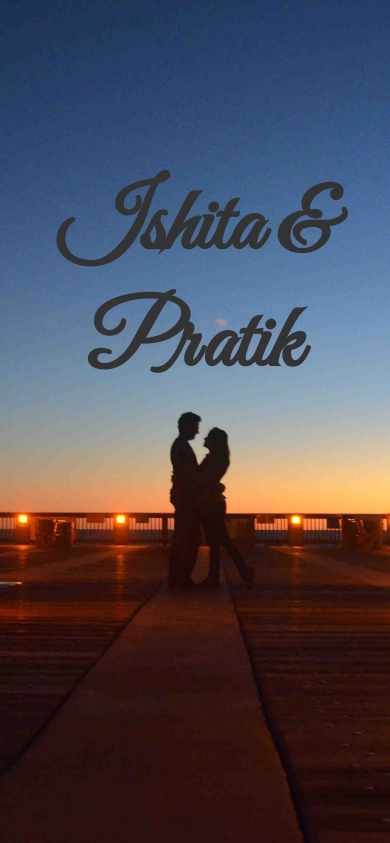
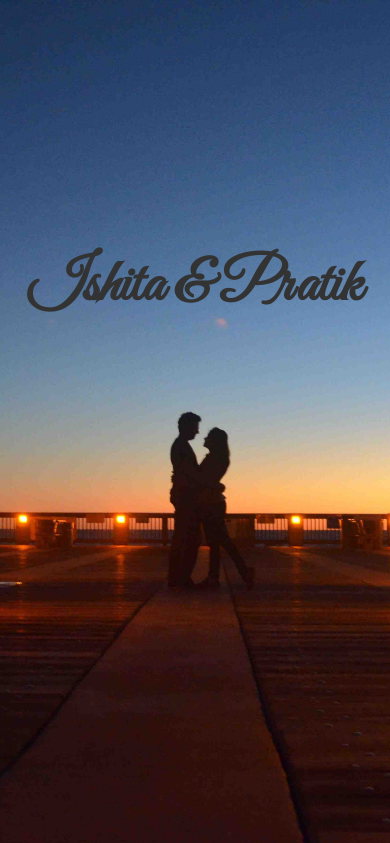
Before and after one commit to ishita345/weddingapp, a Flask app: page / in a window 390 px wide. Shown: the top 843 px of the page. Run offline with Flask 2, Linux system fonts and the light colour scheme; some libraries are stand-ins or nearby versions; some web fonts are replaced.

Commit message:
header font resized for mobile

```diff
--- a/static/css/stylish-portfolio.css
+++ b/static/css/stylish-portfolio.css
@@ -354,6 +354,13 @@ footer {
         padding: 3px;
     }
 
+    .text-vertical-center h1 {
+        margin: 0;
+        padding: 0;
+        font-size: 3em;
+        font-weight: 700;
+    }
+
     .map {
         height: 75%;
     }
```
